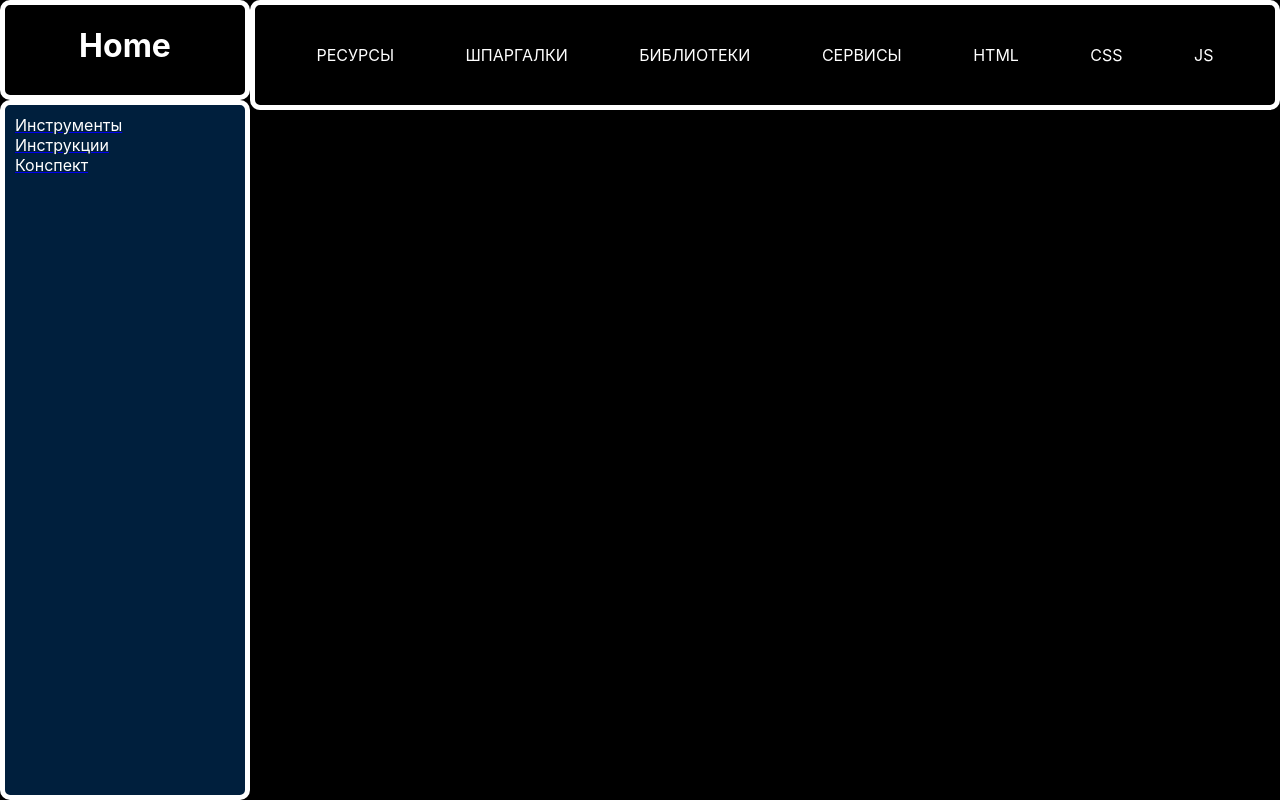
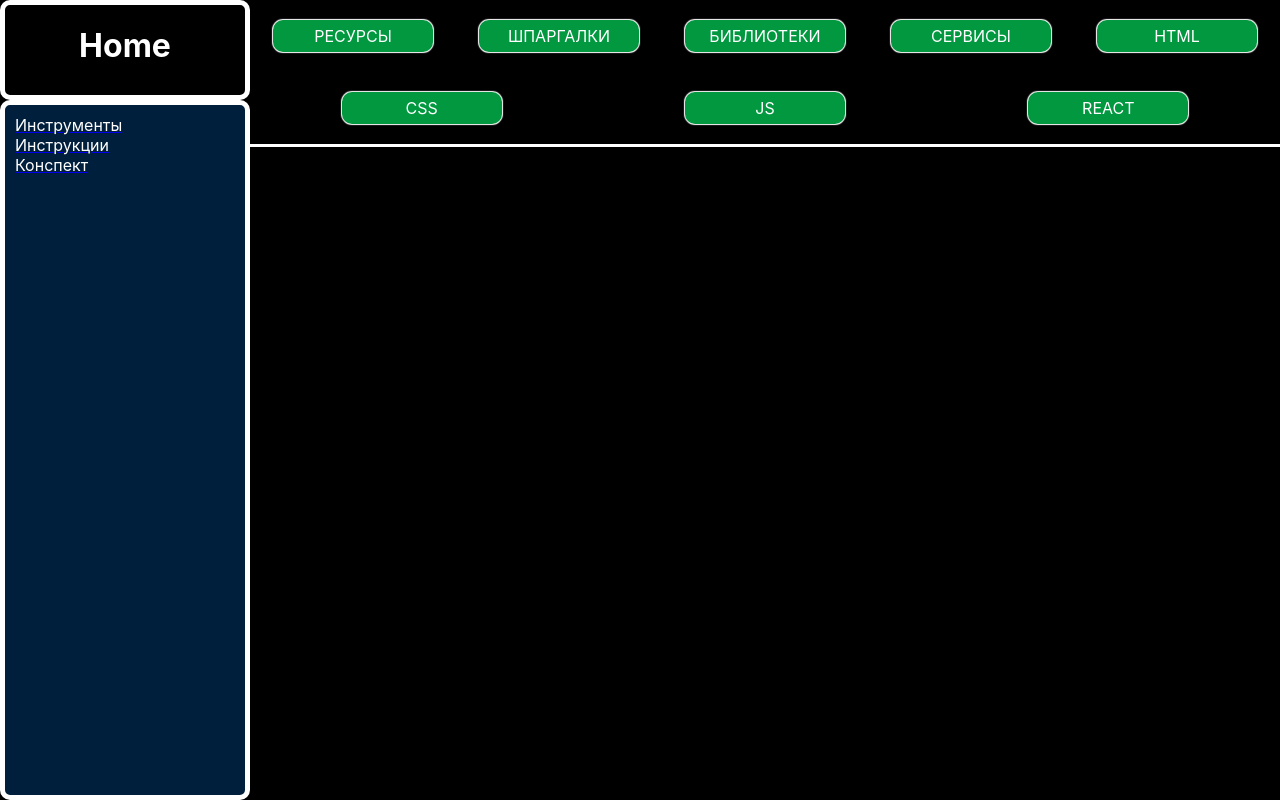
Before and after one commit to PlatenPrime/baza, a React (Create React App) app: page /tools in a window 1280 px wide. Built offline with nearby package versions, Linux system fonts and the light colour scheme.

Commit message:
Added links and navbar looks better

```diff
--- a/public/index.html
+++ b/public/index.html
@@ -30,7 +30,7 @@
       work correctly both with client-side routing and a non-root public URL.
       Learn how to configure a non-root public URL by running `npm run build`.
     -->
-	<title>React App</title>
+	<title>BAZA</title>
 </head>
 
 <body>
--- a/src/components/Content/Content.module.css
+++ b/src/components/Content/Content.module.css
@@ -1,5 +1,5 @@
 .content {
-	border: 5px solid rgb(255, 255, 255);
+
 	border-radius: 10px;
 
 	background-color: rgb(0, 0, 0);
--- a/src/components/Navbar/Navbar.module.css
+++ b/src/components/Navbar/Navbar.module.css
@@ -1,13 +1,12 @@
 .navbar {
-	height: 100px;
+	height: fit-content;
 	background-color: #000;
 display: flex;
 align-items: center;
-justify-content: space-evenly;
+justify-content: space-around;
+flex-wrap: wrap;
+border-bottom: 3px solid white;
 
-border: 5px solid white;
-border-radius: 10px;
-flex-wrap: wrap;
 
 }
 
@@ -15,21 +14,42 @@ flex-wrap: wrap;
 .NavbarLink {
 
 color: rgb(255, 255, 255);
+background-color: rgb(1, 152, 64);
 text-decoration: none;
-margin: 10px;
-
+width: 10rem;
+height: 2rem;
+display: flex;
+justify-content: center;
+align-items: center;
+border-radius: 10px;
+box-shadow: 0px 0px 1px 1px white;
+margin: 20px 10px;
 
 }
 
-.NavbarLink:visited {
 
+.NavbarLink:hover {
+	background-color: rgb(58, 155, 233);
+	-webkit-transition: background 0.3s ease-in;
+-moz-transition: background 0.3s ease-in;
+-ms-transition: background 0.3s ease-in;
+-o-transition: background 0.3s ease-in;
+transition: background 0.3s ease-in;
+}
 
-
-}
 
 .NavbarLink_active {
 
-	color: rgb(47, 246, 229);
+	color: rgb(255, 255, 255);
 	text-decoration: none;
-
+	background-color: rgba(0, 60, 255, 0.596);
+	width: 10rem;
+	height: 2rem;
+	display: flex;
+justify-content: center;
+align-items: center;
+border-radius: 10px;
+box-shadow: 0px 0px 1px 1px white;
+font-weight: 600;
+margin: 20px 10px;
 	}
--- a/src/data/Links/toolsLinks.js
+++ b/src/data/Links/toolsLinks.js
@@ -168,6 +168,78 @@ export const toolsLinks = {
 
 	],
 
+	//REACT
+
+	react: [
+
+		{
+			id: 1,
+			title: "React Docs",
+			link: 'https://beta.reactjs.org/',
+			img: "https://i.imgur.com/7oPhTBG.png",
+
+		},
+		{
+			id: 2,
+			title: "React Redux",
+			link: 'https://react-redux.js.org/',
+			img: "https://i.imgur.com/oVFJgo3.png",
+
+		},
+		{
+			id: 3,
+			title: "React Router",
+			link: 'https://reactrouter.com/',
+			img: "https://i.imgur.com/3yAmibe.png",
+
+		},
+		{
+			id: 4,
+			title: "Create React App",
+			link: 'https://create-react-app.dev/',
+			img: "https://i.imgur.com/M6ZNyXg.png",
+
+		},
+		{
+			id: 5,
+			title: "React Native",
+			link: 'https://reactnative.dev/',
+			img: "https://i.imgur.com/jgqjkrz.png",
+
+		},
+		{
+			id: 6,
+			title: "Reactjs code snippets",
+			link: 'hhttps://marketplace.visualstudio.com/items?itemName=xabikos.ReactSnippets',
+			img: "https://i.imgur.com/wODFakT.png",
+
+		},
+		{
+			id: 7,
+			title: "React Cheatsheet",
+			link: 'https://www.freecodecamp.org/news/the-react-cheatsheet/',
+			img: "https://i.imgur.com/EJrZqf3.png",
+
+		},
+		{
+			id: 8,
+			title: "React Cheat Sheet",
+			link: 'https://tapajyoti-bose.medium.com/react-cheat-sheet-with-react-18-99c4662203bb',
+			img: "https://i.imgur.com/qRmRSKU.png",
+
+		},
+		{
+			id: 9,
+			title: "Gurufy",
+			link: 'https://gurufy.dev/',
+			img: "https://i.imgur.com/IWcbtB9.png",
+
+		},
+
+
+
+	],
+
 
 
 
@@ -278,4 +350,8 @@ export const UpdateToolsLinks = {
 
 
 
+
+
+
+
 }
--- a/src/data/Navbars/toolsNavbar.js
+++ b/src/data/Navbars/toolsNavbar.js
@@ -36,6 +36,11 @@ export const toolsNavbar = [
 		title: 'JS',
 		route: 'js'
 	},
+	{
+		id: 8,
+		title: 'REACT',
+		route: 'react'
+	},
 
 
 ]
```
